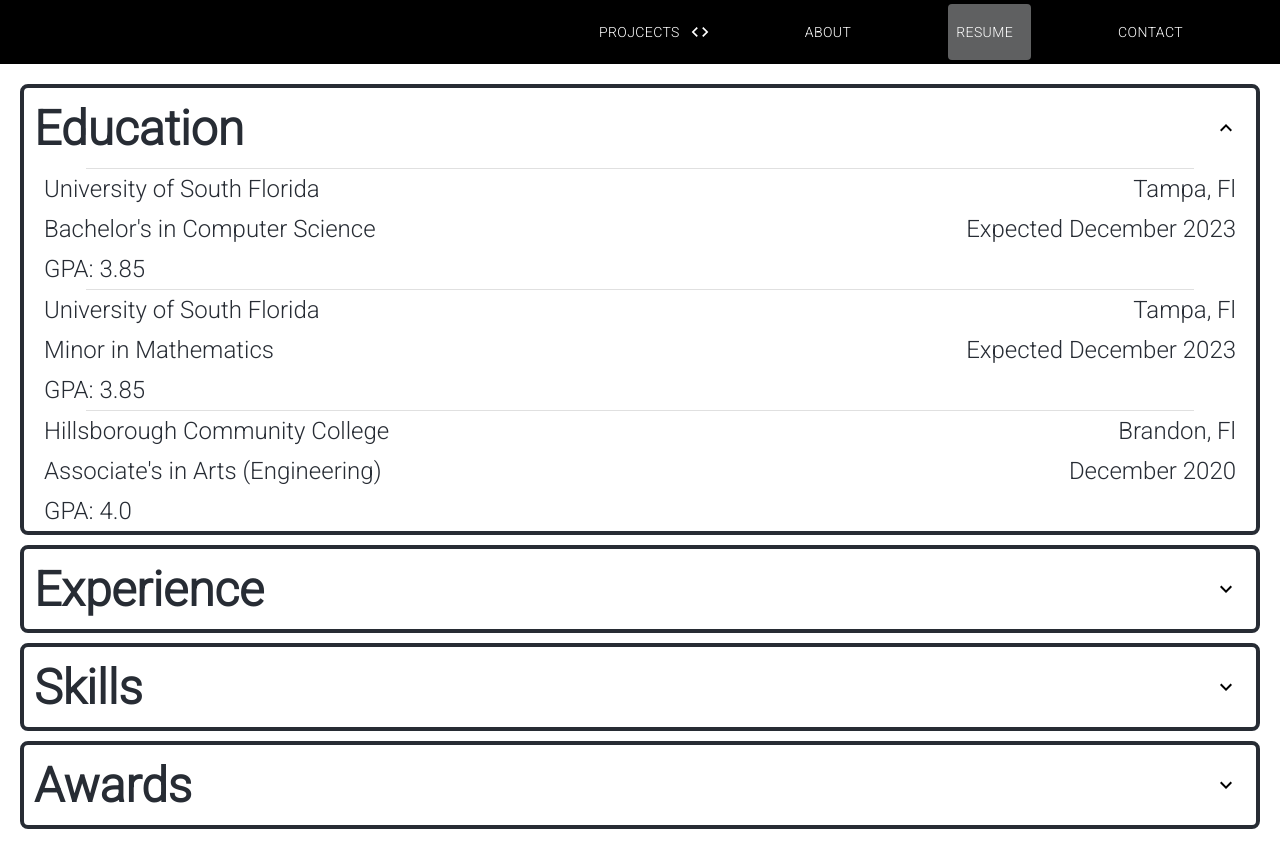
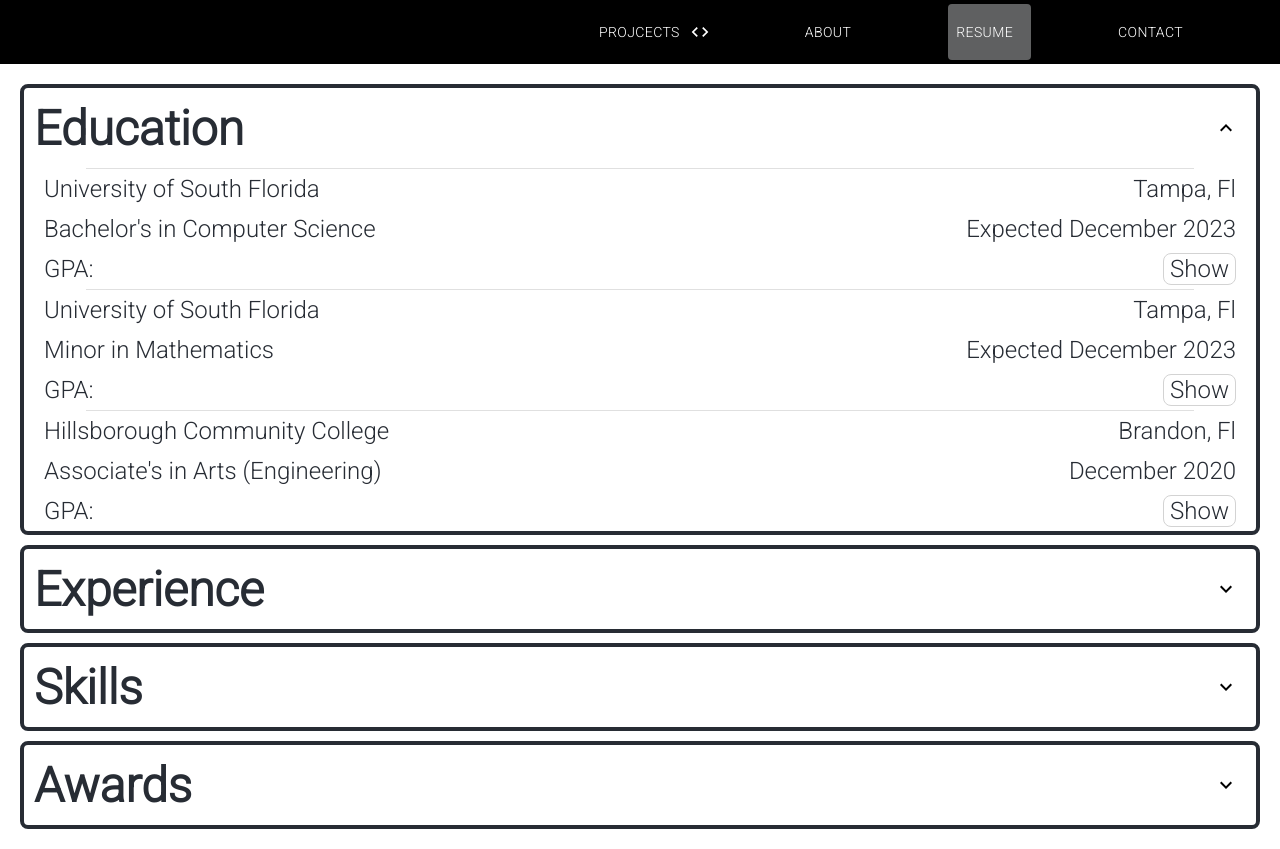
Before and after one commit to pepeL95/my-app, a React (Create React App) app: page / in a window 1280 px wide. Both pictures are taken after a click on the button "RESUME". Built offline with nearby package versions, Linux system fonts and the light colour scheme; no server answers.

Commit message:
most recent working build

```diff
--- a/src/Components/About/Picture/Picture.js
+++ b/src/Components/About/Picture/Picture.js
@@ -75,7 +75,7 @@
 
   return (
     <div className="picture-container">
-      <Canvas dpr={[1, 2]} camera={{position: [0, 10, 35], fov: 90 }}>
+      <Canvas dpr={[1, 2]} camera={window.screen.width > 600 ? {position: [0, 10, 35], fov: 90 } : {position: [0, 10, 35], fov: 80 }}>
 
         <fog attach="fog" args={['#202025', 0, 80]} />
         <Cloud count={8} radius={20} />
--- a/src/Components/Resume/ResumeObject/EducationObject.js
+++ b/src/Components/Resume/ResumeObject/EducationObject.js
@@ -1,6 +1,9 @@
 import './EducationObject.scss'
+import {useState} from 'react'
 
 const EducationObject = ({institutionName, location, field, date, gpa}) => {
+  const [showGpa, setShowGpa] = useState(false)
+
   return (
     <div className='EducationObject-container'>
         <div className='institution-container'>
@@ -14,7 +17,8 @@
         </div>
 
         <div className='gpa-container'>
-          <p>GPA: {gpa}</p>
+          <p>GPA: {showGpa && gpa}</p>
+          <button onClick={() => setShowGpa(!showGpa)}>{showGpa ? 'Hide' : 'Show'}</button>
         </div>
     </div>
   )
--- a/src/Components/Resume/ResumeObject/EducationObject.scss
+++ b/src/Components/Resume/ResumeObject/EducationObject.scss
@@ -9,6 +9,16 @@
         flex-direction: row;
         align-items: center;
         justify-content: space-between;
+
+        button {
+         cursor: pointer;
+         color:  inherit;
+         text-decoration: none;
+         background: none;
+         border-radius: 8px;
+         border: 1px solid lightgrey;
+         font: inherit;
+        }
     }
 
     &>.field-container {
```
